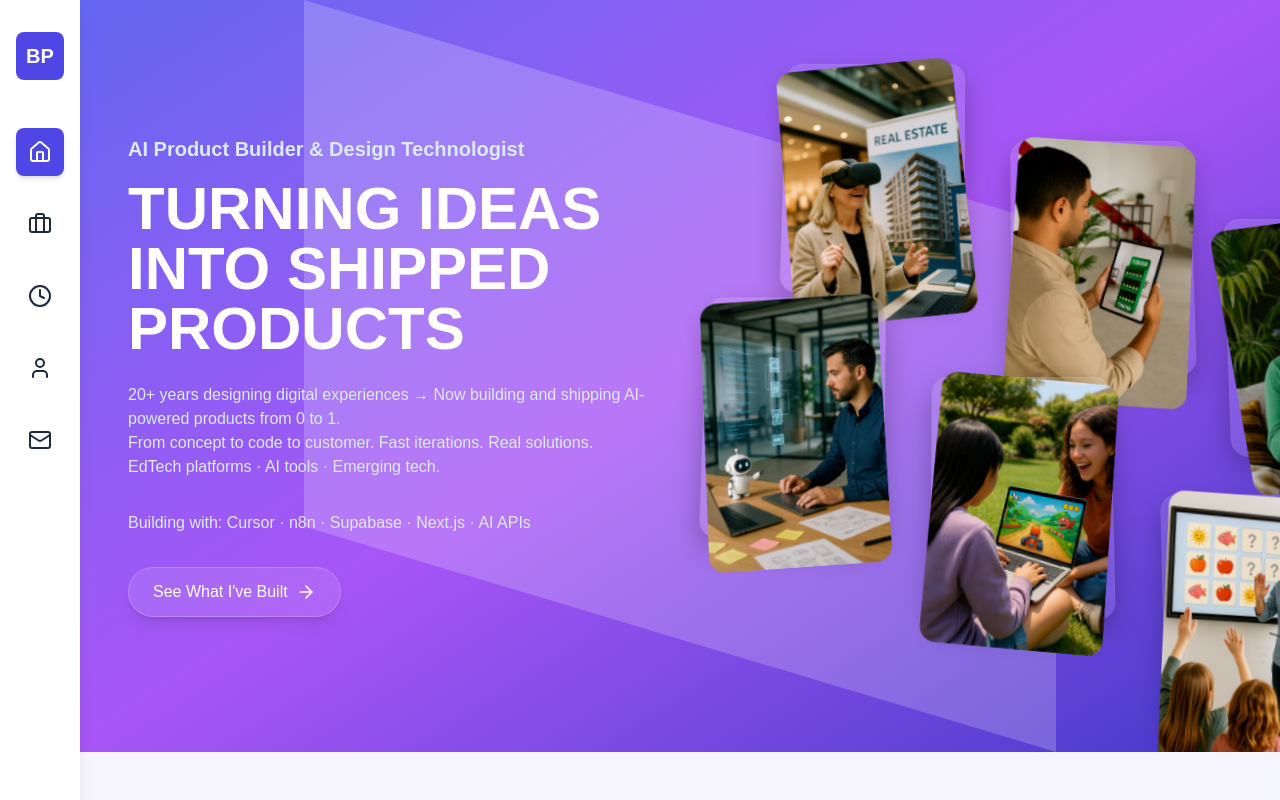
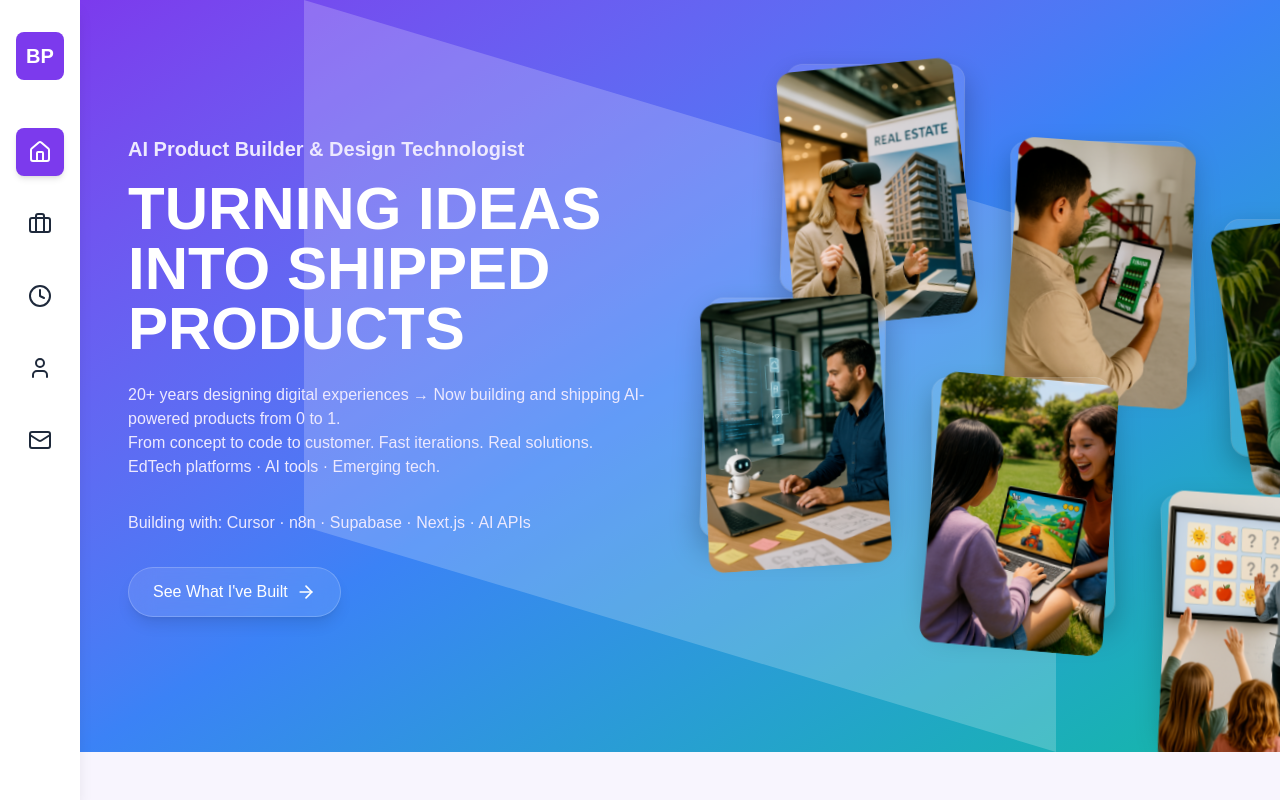
Before and after one commit to brunopinheiroeu/brunopinheiro.eu, a Next.js app: page / in a window 1280 px wide. Shown: the top 800 px of the page. Built offline with nearby package versions, Linux system fonts and the light colour scheme.

Commit message:
new tech colour theme

```diff
--- a/src/app/globals.css
+++ b/src/app/globals.css
@@ -5,22 +5,22 @@
   --foreground: #171717;
 
   /* Brand Colors */
-  --primary: #4f46e5; /* indigo-600 */
+  --primary: #7C3AED; /* Dark Purple */
   --primary-foreground: #ffffff;
-  --secondary: #8b5cf6; /* violet-500 */
-  --accent: #a855f7; /* purple-500 */
+  --secondary: #3B82F6; /* Electric Blue */
+  --accent: #14B8A6; /* Teal */
 
   /* UI Colors */
   --surface: #ffffff;
   --surface-foreground: #1e293b; /* slate-800 */
   --muted: #64748b; /* slate-500 */
   --border: #e2e8f0; /* slate-200 */
-  --highlight: #dbeafe; /* blue-100 */
+  --highlight: #ede9fe; /* violet-100 */
 
   /* Gradient Colors */
-  --gradient-start: #6366f1; /* indigo-500 */
-  --gradient-mid: #a855f7; /* purple-500 */
-  --gradient-end: #4338ca; /* indigo-700 */
+  --gradient-start: #7C3AED;
+  --gradient-mid: #3B82F6;
+  --gradient-end: #14B8A6;
 }
 
 @theme inline {
```
